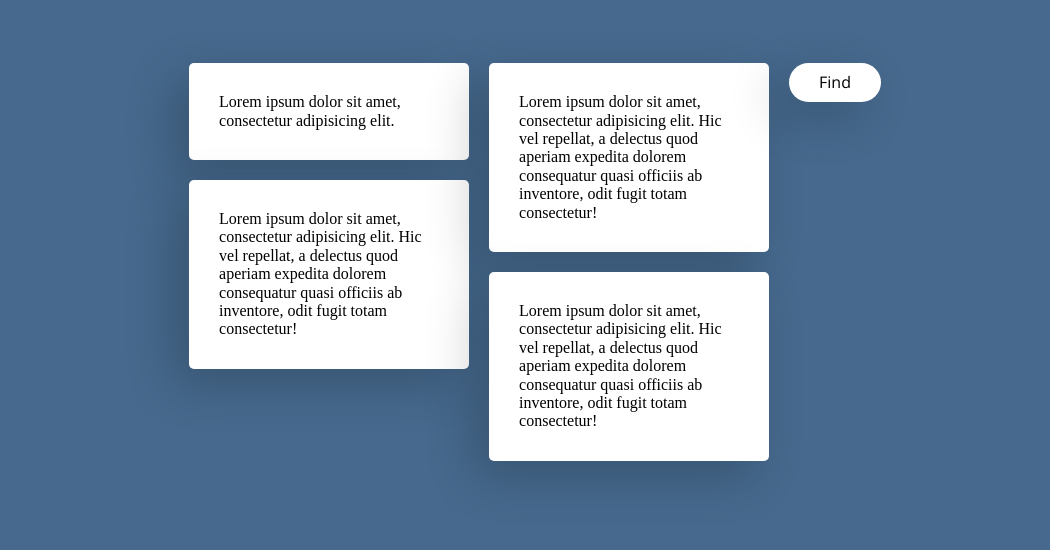
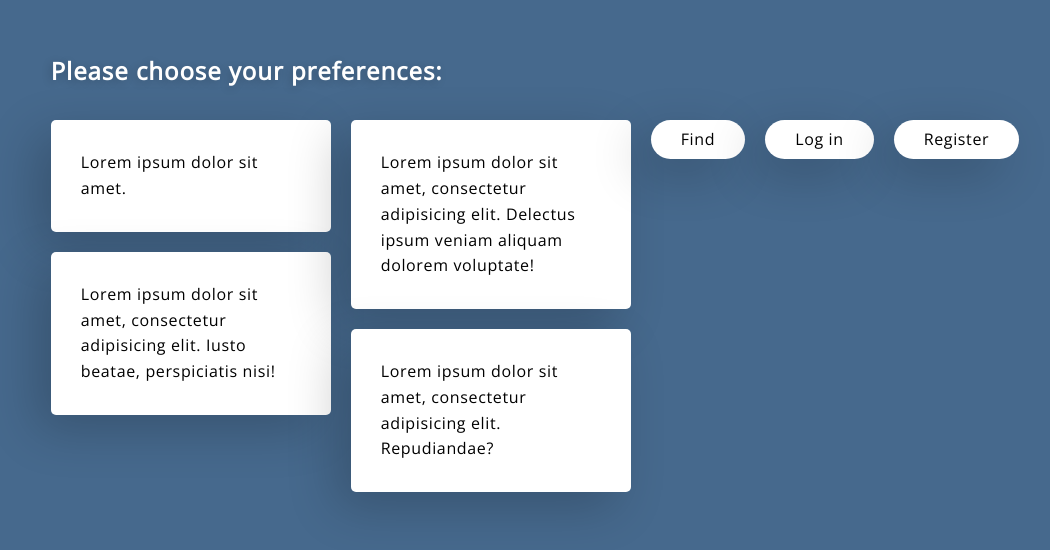
Before and after one commit to viorelrj/tempHome, a website: page src/order.html in a window 1280 px wide. Shown: the part 128-678 px from the top of the page, without its empty margins (105-1155 px from the left). Drawn offline with nearby package versions, Linux system fonts and the light colour scheme; files that its build step writes are made by us from their sources.

Commit message:
add log in and register bttons (random place, for db work initialization)

```diff
--- a/src/order.html
+++ b/src/order.html
@@ -4,30 +4,42 @@
 	<meta charset="UTF-8">
 	<title>tempHome</title>
 	<link rel="stylesheet" href="css/main.css">
-	<link href="https://fonts.googleapis.com/css?family=Open+Sans" rel="stylesheet">
+	<link href="https://fonts.googleapis.com/css?family=Open+Sans:300,400" rel="stylesheet">
 </head>
 <body>
-	<div class="o-container o-container--center o-container--full">
+	<div class="o-container o-container--center o-container--full u-f-column">
+		<div class="o-grouper u-f-column">
+			<h2 class="c-caption c-caption--white u-push-b-30">Please choose your preferences:</h3>
 			<div class="o-grouper">
+				<div class="o-grouper c-card__feed">
+
 					<div class="o-spacer c-card__row">
 						<div class="c-card">
-					Lorem ipsum dolor sit amet, consectetur adipisicing elit.
+							Lorem ipsum dolor sit amet.
 						</div>
 						<div class="c-card">
-					Lorem ipsum dolor sit amet, consectetur adipisicing elit. Hic vel repellat, a delectus quod aperiam expedita dolorem consequatur quasi officiis ab inventore, odit fugit totam consectetur!
+							Lorem ipsum dolor sit amet, consectetur adipisicing elit. Iusto beatae, perspiciatis nisi!
 						</div>
 					</div>
 					<div class="o-spacer c-card__row">
 						<div class="c-card">
-					Lorem ipsum dolor sit amet, consectetur adipisicing elit. Hic vel repellat, a delectus quod aperiam expedita dolorem consequatur quasi officiis ab inventore, odit fugit totam consectetur!
+							Lorem ipsum dolor sit amet, consectetur adipisicing elit. Delectus ipsum veniam aliquam dolorem voluptate!
 						</div>
 						<div class="c-card">
-					Lorem ipsum dolor sit amet, consectetur adipisicing elit. Hic vel repellat, a delectus quod aperiam expedita dolorem consequatur quasi officiis ab inventore, odit fugit totam consectetur!
+							Lorem ipsum dolor sit amet, consectetur adipisicing elit. Repudiandae?
+						</div>
 					</div>
 				</div>
 				<button class="o-spacer c-button">
 					Find
 				</button>
+				<button class="o-spacer c-button">
+					Log in
+				</button>
+				<button class="o-spacer c-button">
+					Register
+				</button>
+			</div>
 		</div>
 	</div>
 </body>
--- /dev/null
+++ b/src/scss/_components.caption.scss
@@ -0,0 +1,9 @@
+.c {
+	&-caption {
+		@include shadow-text();
+
+		&--white {
+			color: white;
+		}
+	}
+}
--- a/src/scss/_components.card.scss
+++ b/src/scss/_components.card.scss
@@ -11,6 +11,11 @@
 		@include shadow();
 		@include border-radius();
 
+		&__feed {
+			max-height: 50vh;
+			// overflow-y: scroll;
+		}
+
 		&__row {
 			display: flex;
 			flex-flow: column;
--- a/src/scss/_elements.docoument.scss
+++ b/src/scss/_elements.docoument.scss
@@ -0,0 +1,6 @@
+* {
+	font-family: $default-font;
+
+	letter-spacing: .04em;
+	line-height: 1.61;
+}
--- a/src/scss/_objects.layout.scss
+++ b/src/scss/_objects.layout.scss
@@ -33,5 +33,9 @@
 		display: flex;
 		justify-content: center;
 		align-items: flex-start;
+
+		&--f-column {
+			flex-flow: column;
+		}
 	}
 }
--- a/src/scss/_tools.mixins.scss
+++ b/src/scss/_tools.mixins.scss
@@ -1,5 +1,9 @@
 @mixin shadow() {
 	box-shadow: -15px 15px 50px 0px rgba(0, 0, 0, 0.20);
+}
+
+@mixin shadow-text() {
+	text-shadow: -2px 2px 10px rgba(0, 0, 0, 0.20);
 }
 
 @mixin border-radius() {
--- /dev/null
+++ b/src/scss/_utilities.layout.scss
@@ -0,0 +1,9 @@
+.u {
+	&-f-column {
+		flex-flow: column;
+	}
+
+	&-push-b-30 {
+		margin-bottom: 30px;
+	}
+}
--- a/src/scss/main.scss
+++ b/src/scss/main.scss
@@ -1,6 +1,7 @@
 // @import "libs/bootstrap/bootstrap.scss";
 
 @import "_settings.colors.scss";
+@import "_settings.global.scss";
 @import "_tools.mixins.scss";
 @import "_generic.normalize.scss";
 @import "_elements.docoument.scss";
@@ -9,3 +10,6 @@
 
 @import "_components.card.scss";
 @import "_components.button.scss";
+@import "_components.caption.scss";
+
+@import "_utilities.layout.scss"
```
Also changed, not shown: src/scss/_elements.headings.scss (added). Lines whose indentation alone changed are shown as unchanged.
